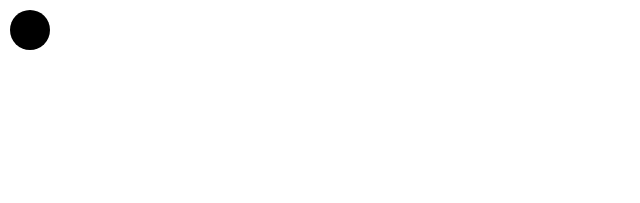
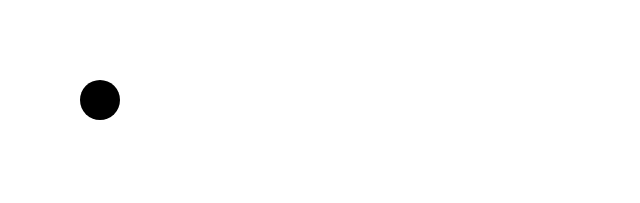
Before and after one commit to Jones-S/interactive-visualization, a plain HTML site: page 02_modules/01_translations/translation.html in a window 1280 px wide. Shown: the whole page, without its empty margins (0-640 px from the left). Drawn offline with Linux system fonts and the light colour scheme.

Commit message:
add double clickable circle

```diff
--- a/02_modules/01_translations/translation.html
+++ b/02_modules/01_translations/translation.html
@@ -4,8 +4,8 @@
 <html>
 <head>
 	<meta charset="utf-8">
-	<script type="text/javascript" src="../00_libs/d3/d3.js"></script>
-	<script type="text/javascript" src="../00_libs/jquery/jquery-2.1.1.js"></script>
+	<script type="text/javascript" src="../../03_libs/d3/d3.js"></script>
+	<script type="text/javascript" src="../../03_libs/jquery/jquery-2.1.1.js"></script>
 	<script type="text/javascript" src="translation.js"></script>
 	<link rel="stylesheet" type="text/css" href="style.css" />
 
--- a/02_modules/01_translations/translation.js
+++ b/02_modules/01_translations/translation.js
@@ -1,16 +1,26 @@
 // code to translate and zoom on double click event
 
 $(document).ready(function() {
+
 
     var svgContainer = d3.select("body").append("svg")
         .attr("width", 200)
         .attr("height", 200);
 
+    var circleGroup = svgContainer.append("g");
+
     //Draw the Circle
-    var circle = svgContainer.append("circle")
-        .attr("cx", 30)
-        .attr("cy", 30)
+    var half_height = $("svg").height() / 2;
+    var half_width = $("svg").width() / 2;
+    var circle = circleGroup.append("circle")
+        .attr("cx", half_width)
+        .attr("cy", half_height)
         .attr("r", 20);
+
+    var doubleclick = $("svg circle");
+    doubleclick.dblclick(function() {
+        alert( "Double Clicked" );
+    });
 
 
 });
```
Also changed, not shown: 03_libs/d3/d3.js (renamed from 02_modules/00_libs/d3/d3.js), 03_libs/d3/d3.min.js (renamed from 02_modules/00_libs/d3/d3.min.js), 03_libs/jquery/jquery-2.1.1.js (renamed from 02_modules/00_libs/jquery/jquery-2.1.1.js), 2 other files.
